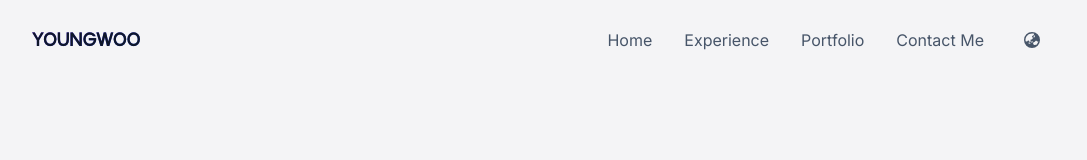
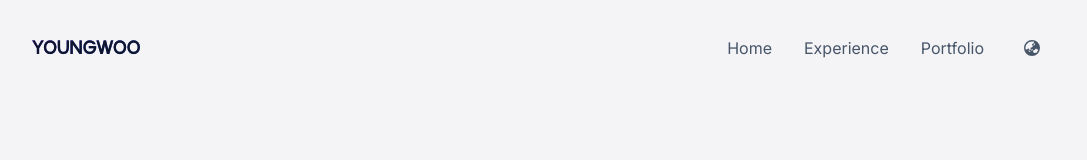
Before and after one commit to seank200/portfolio, a Next.js app: page /en in a window 1280 px wide. Shown: the top 160 px of the page, without its empty margins (96-1183 px from the left). Built offline with nearby package versions, Linux system fonts and the light colour scheme.

Commit message:
fix/nav animation

```diff
--- a/components/LangSelect.tsx
+++ b/components/LangSelect.tsx
@@ -27,7 +27,7 @@ export default function LangSelect({ lang }: { lang: SupportedLang }) {
     <Link
       href={href}
       title={t('Switch Language', '언어 변경')}
-      className="group rounded md:px-2 py-1 flex items-center hover:bg-background-on/10 md:text-faded md:hover:text-background-on"
+      className="group rounded md:px-2 py-1 flex items-center hover:bg-background-on/10 text-faded hover:text-background-on"
     >
       <FontAwesomeIcon icon={faEarthAsia} className="transition-all" />
       <span
--- a/components/Nav.tsx
+++ b/components/Nav.tsx
@@ -8,6 +8,7 @@ import { MouseEventHandler, useEffect, useState } from 'react';
 import throttle from 'lodash/throttle';
 import { SupportedLang, createTranslator } from '@/i18n';
 import LangSelect from './LangSelect';
+import { motion } from 'framer-motion';
 
 export default function Nav({ lang }: { lang: SupportedLang }) {
   const t = createTranslator(lang);
@@ -15,19 +16,32 @@ export default function Nav({ lang }: { lang: SupportedLang }) {
   const [isOpen, setIsOpen] = useState<boolean>(false); // mobile
   const [scrollY, setScrollY] = useState<number>(0);
   const [isScrollingDown, setIsScrollingDown] = useState<boolean>(false); // scrolling down
+  const [screenW, setScreenW] = useState<number>(0);
+  const isMobile = screenW < 768;
+  const animationVariant = isMobile
+    ? isOpen
+      ? 'mobileOpen'
+      : 'mobileClosed'
+    : 'desktop';
 
   const handleLinkClick = () => setIsOpen(false);
 
   useEffect(() => {
-    const handleResize = throttle(() => setIsOpen(false), 100);
+    setScrollY(window.scrollY);
+    setScreenW(window.innerWidth);
+
+    const handleResize = throttle(() => {
+      setIsOpen(false);
+      setScreenW(window.innerWidth);
+    }, 100);
     const handleScroll = throttle(() => {
       setScrollY((prevScrollY) => {
         const newScrollY = window.scrollY;
 
-        if (newScrollY > 50 && newScrollY > prevScrollY + 20) {
+        if (newScrollY >= 20 && newScrollY > prevScrollY + 20) {
           setIsScrollingDown(true);
         }
-        if (newScrollY < 50 || newScrollY < prevScrollY - 10) {
+        if (newScrollY < 20 || newScrollY < prevScrollY - 10) {
           setIsScrollingDown(false);
         }
 
@@ -42,32 +56,70 @@ export default function Nav({ lang }: { lang: SupportedLang }) {
     };
   }, []);
 
-  const translateX = `${
-    isOpen ? 'translate-x-0' : 'translate-x-full'
-  } md:translate-x-0`;
-  const translateY = isScrollingDown ? '-translate-y-full' : 'translate-y-0';
-  const boxShadow = scrollY > 100 ? 'shadow-lg' : '';
+  const shadow = scrollY >= 50 ? 'shadow' : '';
 
   return (
-    <nav
-      className={`fixed top-0 left-0 right-0 ${translateY} ${boxShadow} py-6 flex bg-background z-10 transition-all`}
+    <motion.nav
+      className={`fixed top-0 left-0 right-0 z-10 ${shadow} shadow-background-on/10 bg-background`}
+      variants={{
+        mobileOpen: {
+          bottom: 0,
+        },
+        mobileClosed: {},
+        desktop: {
+          bottom: 'unset',
+        },
+        hidden: {
+          y: '-100%',
+        },
+        visible: {
+          y: 0,
+        },
+      }}
+      initial={false}
+      animate={[animationVariant, isScrollingDown ? 'hidden' : 'visible']}
     >
-      <Container className="flex justify-between items-center">
+      <Container className="py-8 flex justify-between items-center">
         <Link
           href="/"
-          className="relative top-0.5 bg-clip-text bg-gradient-to-br from-primary to-secondary font-display font-extrabold text-xl hover:text-transparent transition-colors"
+          className="relative top-0.5 z-20 bg-clip-text bg-gradient-to-br from-primary to-secondary font-display font-extrabold text-xl hover:text-transparent uppercase transition-colors"
         >
-          YOUNGWOO
+          Youngwoo
         </Link>
-        <ul
-          className={`fixed md:static top-0 bottom-0 left-0 right-0 ${translateX} z-10 p-12 md:p-0 flex flex-col md:flex-row bg-background-variant md:bg-background transition-position`}
+        <button
+          className="z-20 md:hidden"
+          onClick={() => setIsOpen((p) => !p)}
+          title={
+            isOpen
+              ? t('Close navigation', '메뉴 닫기')
+              : t('Open navigation', '메뉴 열기')
+          }
         >
-          <button
-            className="mb-4 md:hidden self-end"
-            onClick={() => setIsOpen(false)}
-          >
-            <FontAwesomeIcon icon={faXmark} className="h-5" />
-          </button>
+          <FontAwesomeIcon icon={isOpen ? faXmark : faBars} />
+        </button>
+        <motion.ul
+          className={`absolute md:static top-0 left-0 right-0 z-10 flex flex-col md:flex-row items-start md:items-center p-12 md:p-0 overflow-hidden bg-background`}
+          variants={{
+            mobileOpen: {
+              bottom: 0,
+              opacity: 1,
+              paddingTop: '6rem',
+              transition: {
+                when: 'beforeChildren',
+                staggerChildren: 0.05,
+              },
+            },
+            mobileClosed: {
+              bottom: '100%',
+              opacity: 0,
+              paddingTop: 0,
+            },
+            desktop: {
+              opacity: 1,
+              paddingTop: 0,
+            },
+          }}
+        >
           <NavItem href="/" onClick={handleLinkClick}>
             {t('Home', '홈')}
           </NavItem>
@@ -77,18 +129,20 @@ export default function Nav({ lang }: { lang: SupportedLang }) {
           <NavItem href="/" onClick={handleLinkClick}>
             {t('Portfolio', '포트폴리오')}
           </NavItem>
-          <NavItem href="/" onClick={handleLinkClick}>
-            {t('Contact Me', '연락하기')}
-          </NavItem>
-          <div className="grow md:grow-0 flex flex-col justify-end">
+          <motion.li
+            className="grow flex items-end md:items-center"
+            variants={{
+              mobileOpen: { opacity: 1 },
+              mobileClosed: { opacity: 0 },
+              desktop: { opacity: 1 },
+            }}
+            onClick={handleLinkClick}
+          >
             <LangSelect lang={lang} />
-          </div>
-        </ul>
-        <button className="md:hidden" onClick={() => setIsOpen(true)}>
-          <FontAwesomeIcon icon={faBars} className="h-4" />
-        </button>
+          </motion.li>
+        </motion.ul>
       </Container>
-    </nav>
+    </motion.nav>
   );
 }
 
@@ -102,11 +156,16 @@ function NavItem({
   children?: React.ReactNode;
 }) {
   return (
-    <li
+    <motion.li
       onClick={onClick}
-      className="mb-6 md:mb-0 md:mr-8 py-1 text-xl md:text-base md:text-faded hover:text-background-on"
+      className="mb-6 md:mb-0 md:mr-8 py-1 text-lg md:text-base text-faded"
+      variants={{
+        mobileOpen: { opacity: 1 },
+        mobileClosed: { opacity: 0 },
+        desktop: { opacity: 1 },
+      }}
     >
       <Link href={href}>{children}</Link>
-    </li>
+    </motion.li>
   );
 }
--- a/components/home/Memoji.tsx
+++ b/components/home/Memoji.tsx
@@ -10,7 +10,7 @@ export default function Memoji() {
   const [isPlaying, playVideo] = useVideo(videoElemRef, true);
 
   return (
-    <div className="group absolute -z-10 lg:z-0 opacity-50 md:opacity-30 lg:opacity-100 lg:relative top-1/2 lg:top-auto left-1/2 lg:left-auto -translate-x-1/2 lg:translate-x-0 -translate-y-1/2 lg:translate-y-0 shrink-0 lg:ml-12 w-64 h-64 md:w-[22rem] md:h-[22rem] rounded-full bg-gradient-to-br from-primary to-secondary lg:flex justify-center items-center text-primary transition-transform hover:scale-[1.02]">
+    <div className="group absolute -z-10 lg:z-0 opacity-40 md:opacity-30 lg:opacity-100 lg:relative top-1/2 lg:top-auto left-1/2 lg:left-auto -translate-x-1/2 lg:translate-x-0 -translate-y-1/2 lg:translate-y-0 shrink-0 lg:ml-12 w-64 h-64 md:w-[22rem] md:h-[22rem] rounded-full bg-gradient-to-br from-primary to-secondary lg:flex justify-center items-center text-primary transition-transform hover:scale-[1.02]">
       <button
         onClick={playVideo}
         className={`pt-4 absolute top-full opacity-0 group-hover:opacity-100 transition-opacity ${
--- a/components/home/sections/HeroSection.tsx
+++ b/components/home/sections/HeroSection.tsx
@@ -5,6 +5,7 @@ import Section from '@/components/home/Section';
 import Container from '@/components/Container';
 import Memoji from '@/components/home/Memoji';
 import ScrollGuide from '@/components/ScrollGuide';
+import { motion } from 'framer-motion';
 
 const dict = createIntlDict(
   {
@@ -49,12 +50,20 @@ export default function HeroSection({ lang }: { lang: SupportedLang }) {
               {TITLE_2}
             </span>
           </h1>
-          <p className="group mb-20 md:mb-28 text-xl md:text-2xl leading-relaxed md:leading-relaxed">
+          <p className="group flex text-xl md:text-2xl leading-relaxed md:leading-relaxed">
             {SUBTITLE_1}&nbsp;
-            <span className="relative transition-transform group-hover:rotate-12">
+            <motion.span
+              className="block"
+              initial={false}
+              whileHover={{
+                scale: [1, 1.1, 1.1, 1.1, 1.1, 1],
+                rotate: [0, -10, 10, -10, 10, 0],
+              }}
+            >
               👋
-            </span>
-            <br />
+            </motion.span>
+          </p>
+          <p className="mb-20 md:mb-28 text-xl md:text-2xl leading-relaxed md:leading-relaxed">
             {SUBTITLE_2}
           </p>
           <div className="flex flex-col md:flex-row md:space-x-4 space-y-4 md:space-y-0">
```
